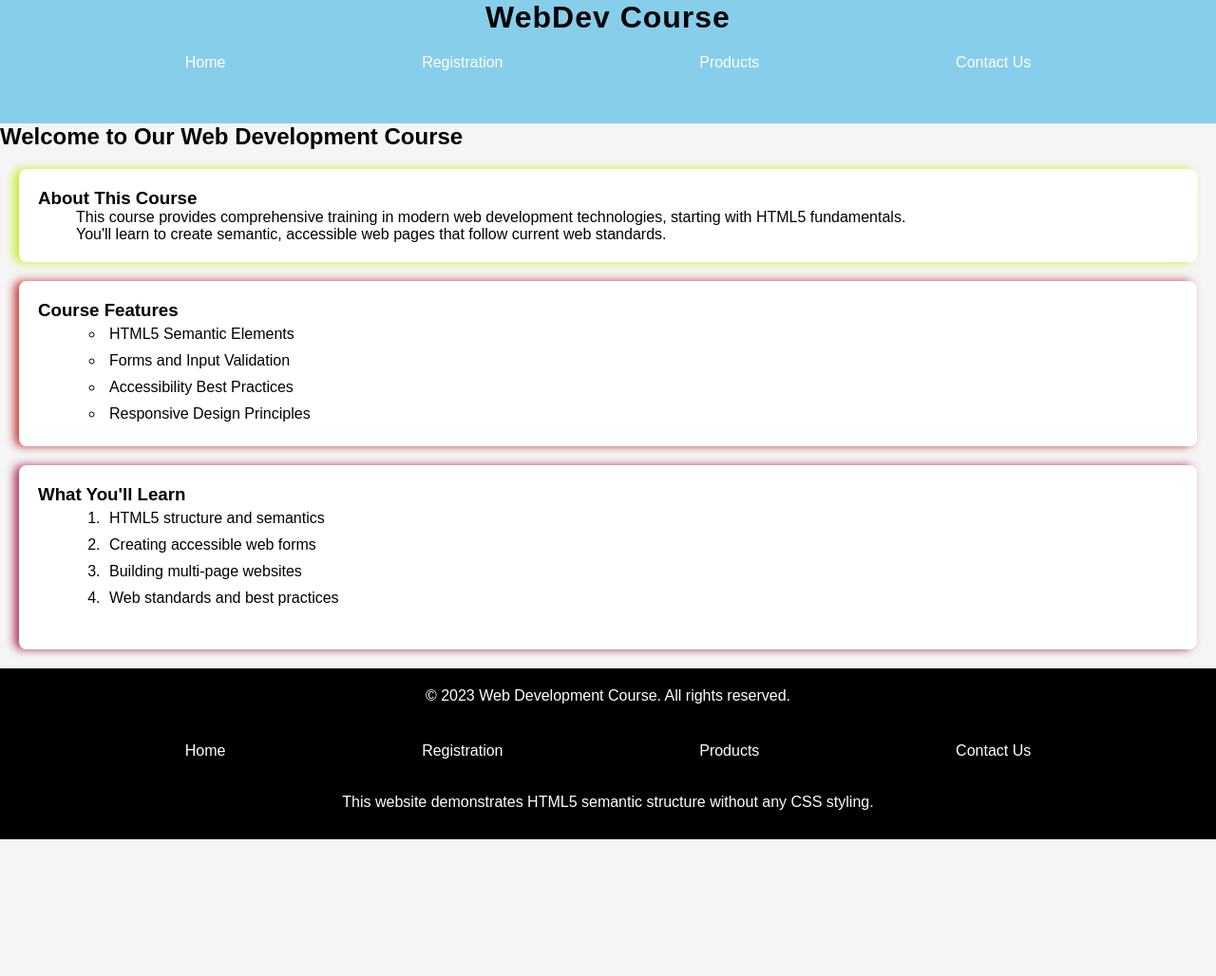
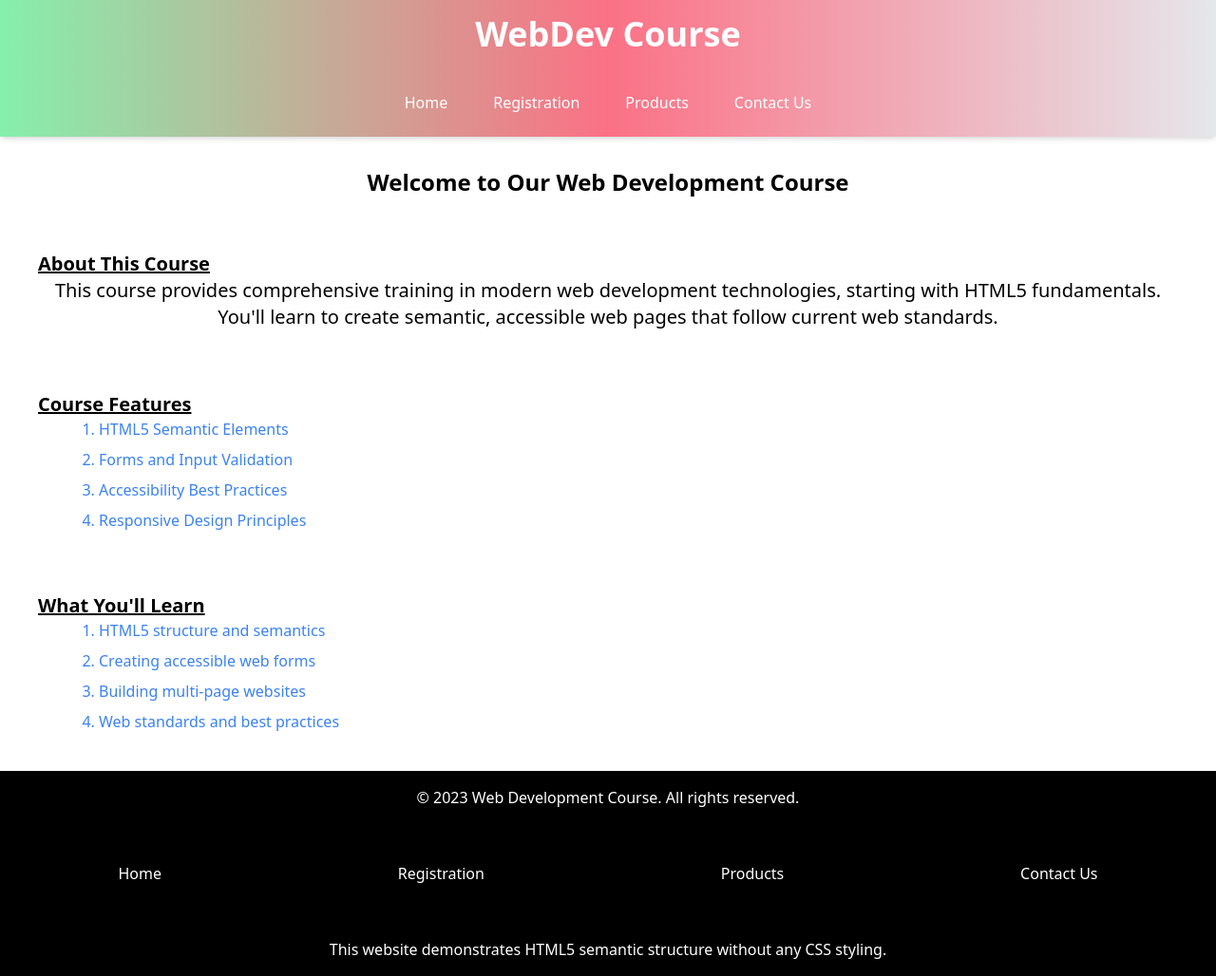
Before and after one commit to sanaullah-creator/IT-513-2nd-assignment, a plain HTML site: page index.html in a window 1280 px wide. Shown: the whole page at 95% size. Before the commit the page ends 884 px from the top, so only its background shows below. Drawn offline with nearby package versions, Linux system fonts and the light colour scheme.

Commit message:
Add files via upload

```diff
--- a/index.html
+++ b/index.html
@@ -1,35 +1,56 @@
-<!DOCTYPE html>
-<html lang="en">
+<!doctype html>
+<html>
+
 <head>
-    <meta charset="UTF-8">
-    <meta name="viewport" content="width=device-width, initial-scale=1.0">
-    <title>assignment</title>
-    <link rel="stylesheet" href="style.css">
+  <meta charset="utf-8" />
+  <meta name="viewport" content="width=device-width,initial-scale=1" />
+  <title>Tailwind Play CDN Demo</title>
+
+  <!-- Tailwind Play CDN (dev only) -->
+  <script src="https://cdn.tailwindcss.com"></script>
 </head>
-<body>
-   <header class="zero">
-    <h1>WebDev Course</h1>
+
+<body class="pt-40"> <!-- Added padding so content is not hidden under fixed header -->
+
+  <!-- Fixed Header -->
+  <header class="fixed top-0 left-0 w-full bg-gradient-to-r from-green-300 via-rose-400 to-gray-200 text-white px-6 py-4 shadow-md z-50">
+    <h1 class="text-white text-center font-bold text-4xl">WebDev Course</h1>
     <nav>
-      <ul>
-        <li><a href="index.html">Home</a></li>
-        <li><a href="registration.html">Registration</a></li>
-        <li><a href="products.html">Products</a></li>
-        <li><a href="contact.html">Contact Us</a></li>
+      <ul class="flex justify-center gap-8 pt-8">
+        <li class="hover:border-2 hover:border-white hover:rounded-md hover:bg-blue-500 p-2">
+          <a href="index.html">Home</a>
+        </li>
+        <li class="hover:border-2 hover:border-white hover:rounded-md hover:bg-blue-500 p-2">
+          <a href="registration.html">Registration</a>
+        </li>
+        <li class="hover:border-2 hover:border-white hover:rounded-md hover:bg-blue-500 p-2">
+          <a href="products.html">Products</a>
+        </li>
+        <li class="hover:border-2 hover:border-white hover:rounded-md hover:bg-blue-500 p-2">
+          <a href="contact.html">Contact Us</a>
+        </li>
       </ul>
     </nav>
   </header>
+
+  <!-- Main Content -->
   <main>
-        <section class="first">
-            <h2>Welcome to Our Web Development Course</h2>
-            <article class="second">
-                <h3>About This Course</h3>
-                <p>This course provides comprehensive training in modern web development technologies, starting with HTML5 fundamentals.</p>
-                <p>You'll learn to create semantic, accessible web pages that follow current web standards.</p>
+    <section>
+      <h2 class="text-center text-2xl font-bold p-4">Welcome to Our Web Development Course</h2>
+
+      <article class="hover:shadow hover:shadow-green-700 m-4 p-6">
+        <h3 class="font-semibold text-xl underline hover:text-gray-500">About This Course</h3>
+        <p class="text-sm font-light text-center text-xl">
+          This course provides comprehensive training in modern web development technologies, starting with HTML5 fundamentals.
+        </p>
+        <p class="text-sm font-light text-center text-xl">
+          You'll learn to create semantic, accessible web pages that follow current web standards.
+        </p>
       </article>
 
-            <article class="third">
-                <h3>Course Features</h3>
-                <ul>
+      <article class="hover:shadow hover:shadow-green-700 m-4 p-6">
+        <h3 class="font-semibold text-xl underline hover:text-gray-500">Course Features</h3>
+        <ul class="list-decimal pl-16 space-y-2 text-blue-500">
           <li>HTML5 Semantic Elements</li>
           <li>Forms and Input Validation</li>
           <li>Accessibility Best Practices</li>
@@ -37,9 +58,9 @@
         </ul>
       </article>
 
-            <article class="fourth">
-                <h3>What You'll Learn</h3>
-                <ol>
+      <article class="hover:shadow hover:shadow-green-700 m-4 p-6">
+        <h3 class="font-semibold text-xl underline hover:text-gray-500">What You'll Learn</h3>
+        <ol class="list-decimal pl-16 space-y-2 text-blue-500">
           <li>HTML5 structure and semantics</li>
           <li>Creating accessible web forms</li>
           <li>Building multi-page websites</li>
@@ -49,22 +70,29 @@
     </section>
   </main>
 
-    <footer>
-        <p id="ten">&copy; 2023 Web Development Course. All rights reserved.</p>
+  <!-- Footer -->
+  <footer class="bg-black text-white">
+    <p class="text-center pt-4">&copy; 2023 Web Development Course. All rights reserved.</p>
     <nav class="football">
-            <ul>
-                <li><a href="index.html">Home</a></li>
-                <li><a href="registration.html">Registration</a></li>
-                <li><a href="products.html">Products</a></li>
-                <li><a href="contact.html">Contact Us</a></li>
+      <ul class="flex justify-around pt-12">
+        <li class="hover:border-2 hover:border-white hover:rounded-md hover:bg-blue-500 p-2">
+          <a href="index.html">Home</a>
+        </li>
+        <li class="hover:border-2 hover:border-white hover:rounded-md hover:bg-blue-500 p-2">
+          <a href="registeration.html">Registration</a>
+        </li>
+        <li class="hover:border-2 hover:border-white hover:rounded-md hover:bg-blue-500 p-2">
+          <a href="products.html">Products</a>
+        </li>
+        <li class="hover:border-2 hover:border-white hover:rounded-md hover:bg-blue-500 p-2">
+          <a href="contact.html">Contact Us</a>
+        </li>
       </ul>
-        </nav><br><br>
-        <p id="nine">This website demonstrates HTML5 semantic structure without any CSS styling.</p>
+    </nav>
+    <br><br>
+    <p class="text-center pb-4">This website demonstrates HTML5 semantic structure without any CSS styling.</p>
   </footer>
 
+</body>
 
-
-
-
-</body>
 </html>
```
Also changed, not shown: classwork.html (added, +77 -0 lines), registration.html (added, +178 -0 lines), img.jpg (added). Lines whose indentation alone changed are shown as unchanged.
